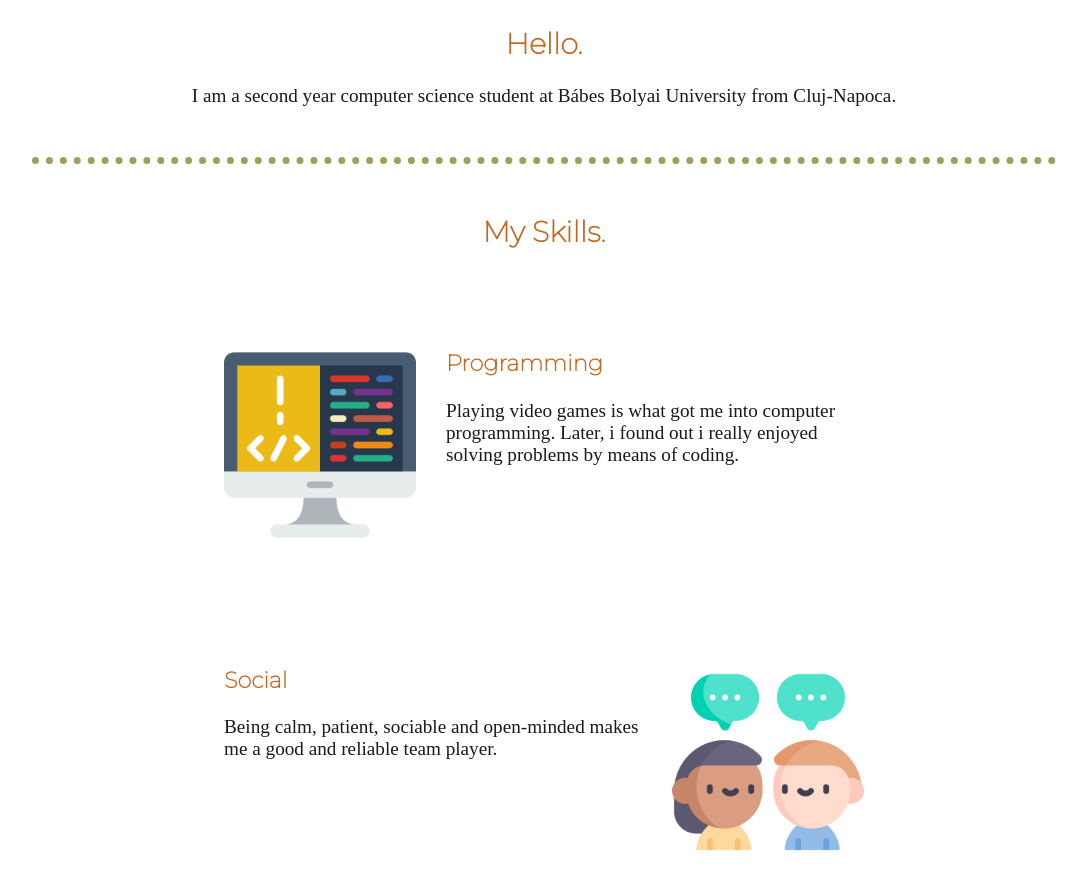
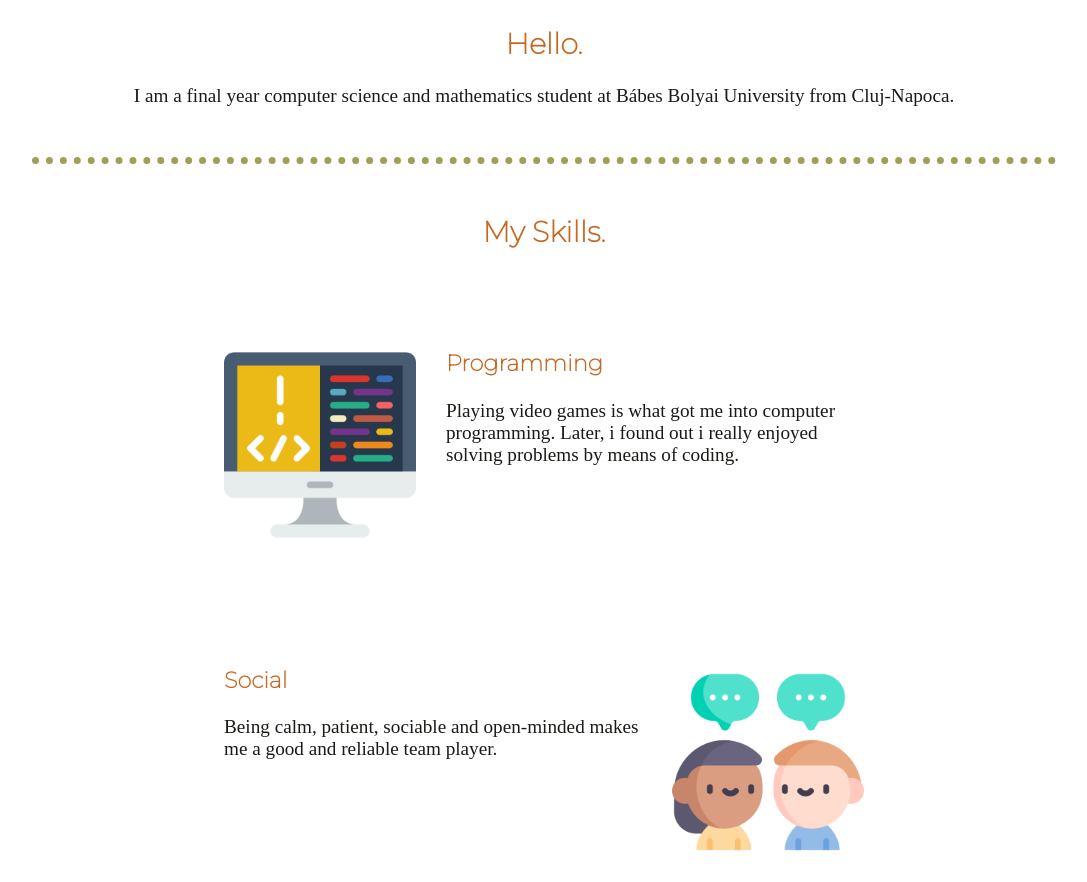
Before and after one commit to Tolsi111/CSS-My-website, a plain HTML site: page index.html in a window 1280 px wide. Shown: the part 1158-2040 px from the top of the page, without its empty margins (96-1183 px from the left). Drawn offline with Linux system fonts and the light colour scheme; a web font is replaced by a local one.

Commit message:
Update index.html

```diff
--- a/index.html
+++ b/index.html
@@ -26,7 +26,7 @@
     <div class="profile">
       <img class="profile-img" src="images/euCrop2.png" alt="profile-picture">
       <h2>Hello.</h2>
-      <p>I am a second year computer science student at Bábes Bolyai University from Cluj-Napoca.</p>
+      <p>I am a final year computer science and mathematics student at Bábes Bolyai University from Cluj-Napoca.</p>
     </div>
     <hr>
     <div class="skills">
```
